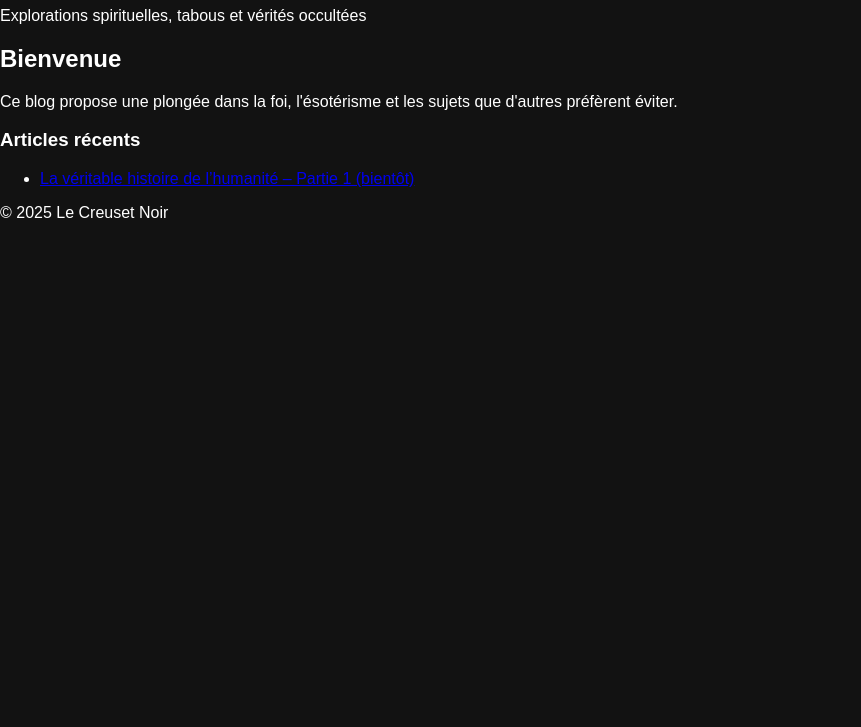
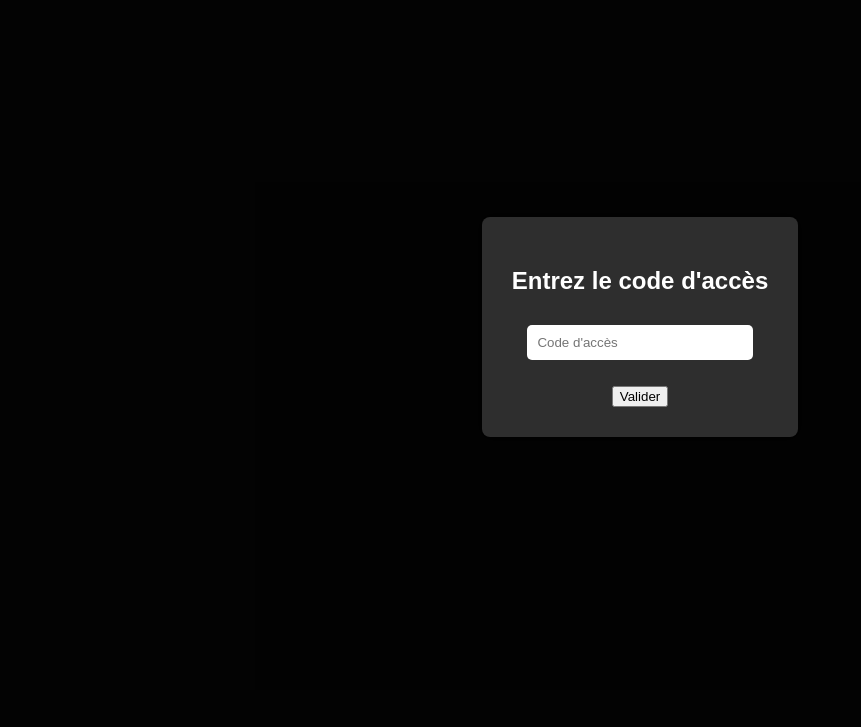
Before and after one commit to LeCreusetNoir/lecreusetnoir.github.io, a plain HTML site: page index.html in a window 1280 px wide. Shown: the part 73-800 px from the top of the page, without its empty margins (0-861 px from the left). Drawn offline with Linux system fonts and the light colour scheme.

Commit message:
Update index.html

```diff
--- a/index.html
+++ b/index.html
@@ -4,26 +4,42 @@
     <meta charset="UTF-8">
     <title>Le Creuset Noir</title>
     <link rel="stylesheet" href="style.css">
+    <script defer src="script.js"></script>
 </head>
 <body>
-    <header>
-        <h1>Le Creuset Noir</h1>
-        <p>Explorations spirituelles, tabous et vérités occultées</p>
-    </header>
+    <!-- Code d'accès -->
+    <div id="access-modal" class="modal">
+        <div class="modal-content">
+            <h2>Entrez le code d'accès</h2>
+            <input type="text" id="access-code" placeholder="Code d'accès">
+            <p id="error-message" class="error"></p>
+            <button onclick="validateAccess()">Valider</button>
+        </div>
+    </div>
 
-    <main>
-        <h2>Bienvenue</h2>
-        <p>Ce blog propose une plongée dans la foi, l'ésotérisme et les sujets que d'autres préfèrent éviter.</p>
+    <!-- Contenu principal -->
+    <div id="main-content" style="display: none;">
+        <div class="navbar">
+            <button onclick="showSection('home')">Accueil</button>
+            <button onclick="showSection('series1')">Série 1</button>
+            <button onclick="showSection('series2')">Série 2</button>
+        </div>
 
-        <h3>Articles récents</h3>
-        <ul>
-            <li><a href="#">La véritable histoire de l’humanité – Partie 1 (bientôt)</a></li>
-            <!-- Tu pourras ajouter ici d'autres articles -->
-        </ul>
-    </main>
+        <div id="home" class="section">
+            <h1>Bienvenue sur Le Creuset Noir</h1>
+            <p>Explorations spirituelles, vérités oubliées, et foi non conventionnelle.</p>
+            <div class="video-placeholder">Vidéo d’introduction à venir</div>
+        </div>
 
-    <footer>
-        <p>© 2025 Le Creuset Noir</p>
-    </footer>
+        <div id="series1" class="section">
+            <h2>Série 1</h2>
+            <div class="video-placeholder">Placeholder pour vidéo 1</div>
+        </div>
+
+        <div id="series2" class="section">
+            <h2>Série 2</h2>
+            <div class="video-placeholder">Placeholder pour vidéo 2</div>
+        </div>
+    </div>
 </body>
 </html>
```
